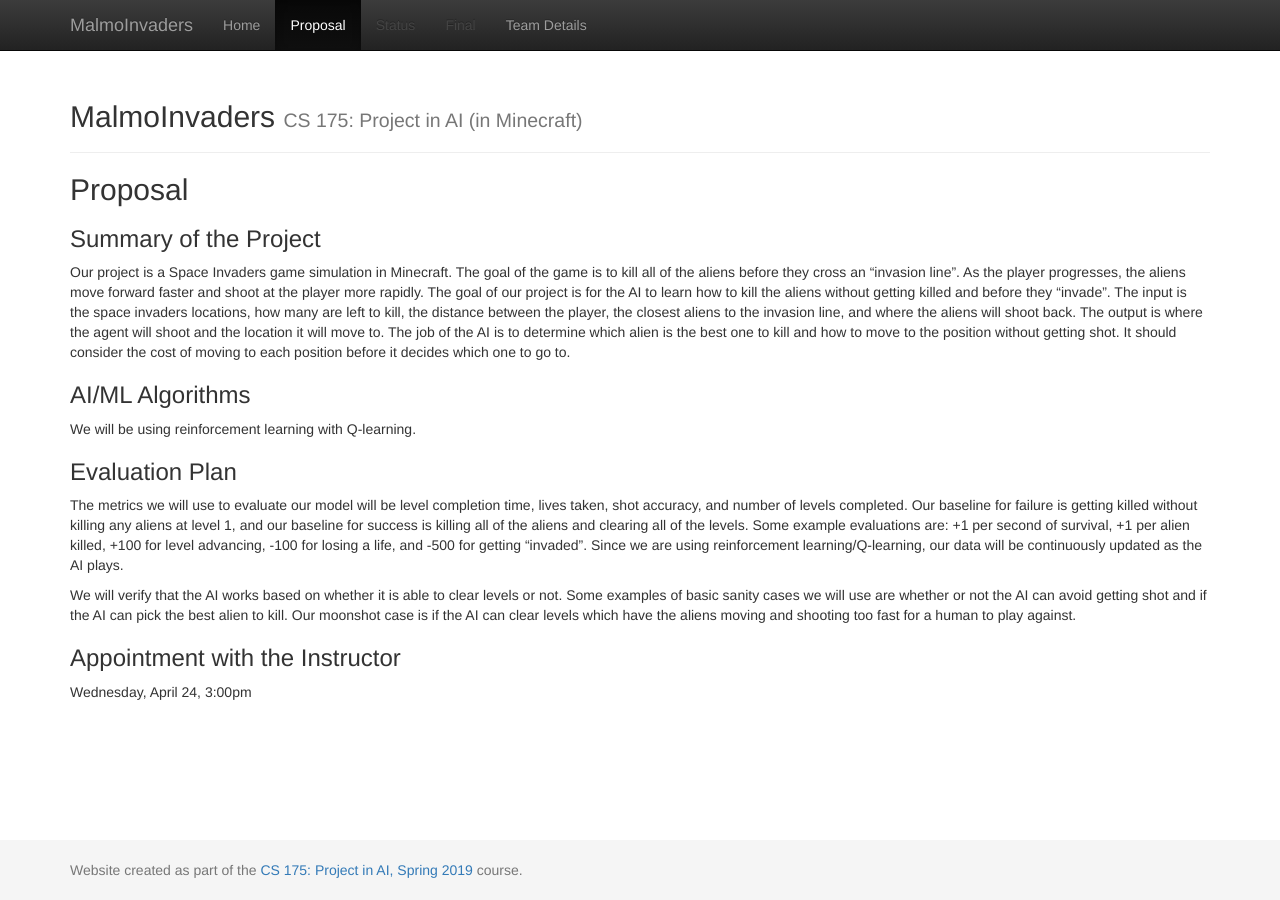
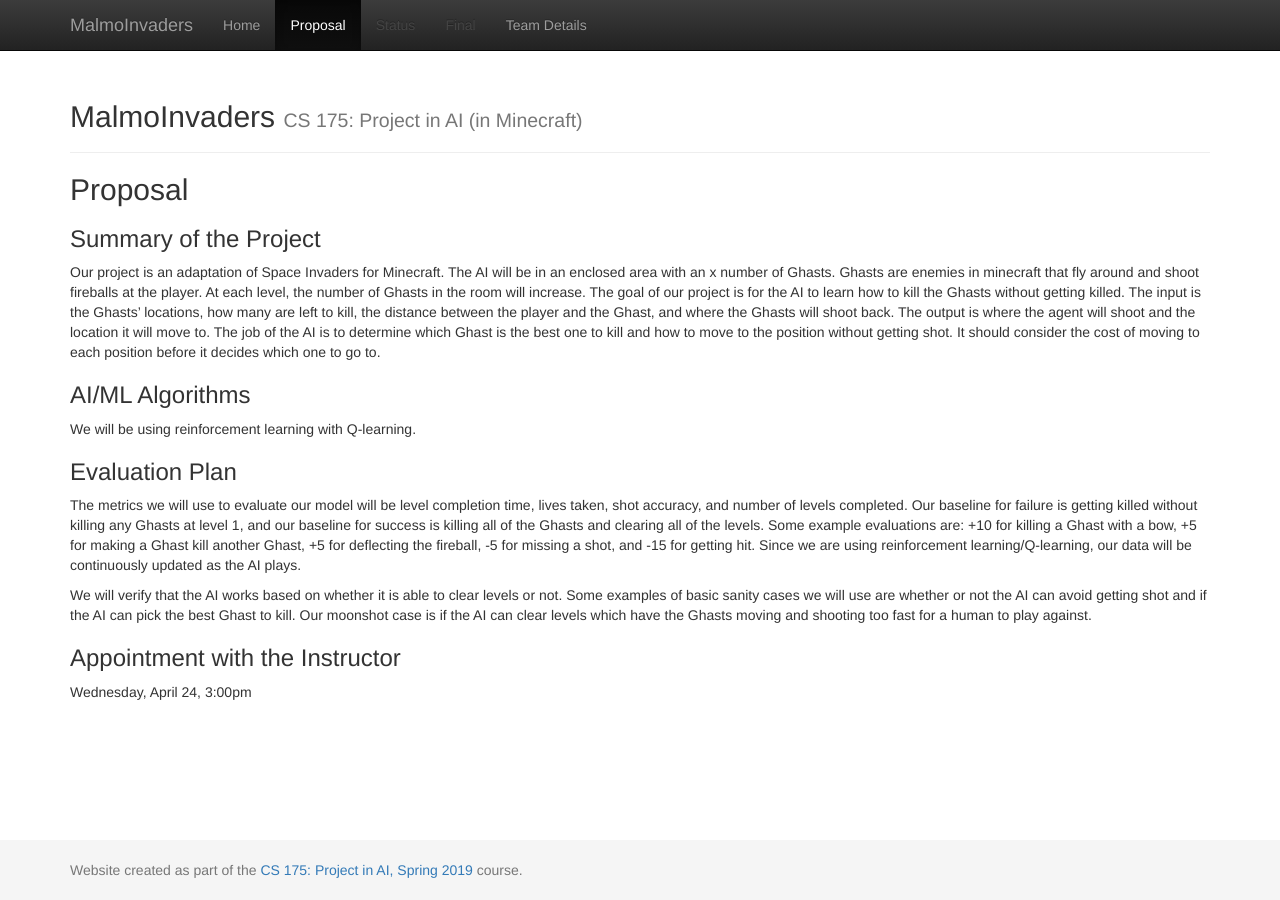
Before and after one commit to YINGDAT/CrossyCarts, a Jekyll site: the page built from docs/proposal.md, in a window 1280 px wide. Built offline with Jekyll 4.4.1, drawn with Linux system fonts in a browser that asks for light colours.

Commit message:
Update proposal.md

```diff
--- a/docs/proposal.md
+++ b/docs/proposal.md
@@ -7,15 +7,16 @@ title: Proposal
 ## {{ page.title }}
 
 ### Summary of the Project
-Our project is a Space Invaders game simulation in Minecraft. The goal of the game is to kill all of the aliens before they cross an “invasion line”. As the player progresses, the aliens move forward faster and shoot at the player more rapidly. The goal of our project is for the AI to learn how to kill the aliens without getting killed and before they “invade”. The input is the space invaders locations, how many are left to kill, the distance between the player, the closest aliens to the invasion line, and where the aliens will shoot back. The output is where the agent will shoot and the location it will move to. The job of the AI is to determine which alien is the best one to kill and how to move to the position without getting shot. It should consider the cost of moving to each position before it decides which one to go to.
+Our project is an adaptation of Space Invaders for Minecraft. The AI will be in an enclosed area with an x number of Ghasts. Ghasts are enemies in minecraft that fly around and shoot fireballs at the player. At each level, the number of Ghasts in the room will increase. The goal of our project is for the AI to learn how to kill the Ghasts without getting killed. The input is the Ghasts’ locations, how many are left to kill, the distance between the player and the Ghast, and where the Ghasts will shoot back. The output is where the agent will shoot and the location it will move to. The job of the AI is to determine which Ghast is the best one to kill and how to move to the position without getting shot. It should consider the cost of moving to each position before it decides which one to go to.
 
 ### AI/ML Algorithms
 We will be using reinforcement learning with Q-learning.
 
 ### Evaluation Plan
-The metrics we will use to evaluate our model will be level completion time, lives taken, shot accuracy, and number of levels completed. Our baseline for failure is getting killed without killing any aliens at level 1, and our baseline for success is killing all of the aliens and clearing all of the levels. Some example evaluations are: +1 per second of survival, +1 per alien killed, +100 for level advancing, -100 for losing a life, and -500 for getting “invaded”. Since we are using reinforcement learning/Q-learning, our data will be continuously updated as the AI plays.
+The metrics we will use to evaluate our model will be level completion time, lives taken, shot accuracy, and number of levels completed. Our baseline for failure is getting killed without killing any Ghasts at level 1, and our baseline for success is killing all of the Ghasts and clearing all of the levels. Some example evaluations are: +10 for killing a Ghast with a bow, +5 for making a Ghast kill another Ghast, +5 for deflecting the fireball, -5 for missing a shot, and -15 for getting hit. Since we are using reinforcement learning/Q-learning, our data will be continuously updated as the AI plays.
 
-We will verify that the AI works based on whether it is able to clear levels or not. Some examples of basic sanity cases we will use are whether or not the AI can avoid getting shot and if the AI can pick the best alien to kill. Our moonshot case is if the AI can clear levels which have the aliens moving and shooting too fast for a human to play against.
+We will verify that the AI works based on whether it is able to clear levels or not. Some examples of basic sanity cases we will use are whether or not the AI can avoid getting shot and if the AI can pick the best Ghast to kill. Our moonshot case is if the AI can clear levels which have the Ghasts moving and shooting too fast for a human to play against.
+
 
 ### Appointment with the Instructor
 Wednesday, April 24, 3:00pm
```
